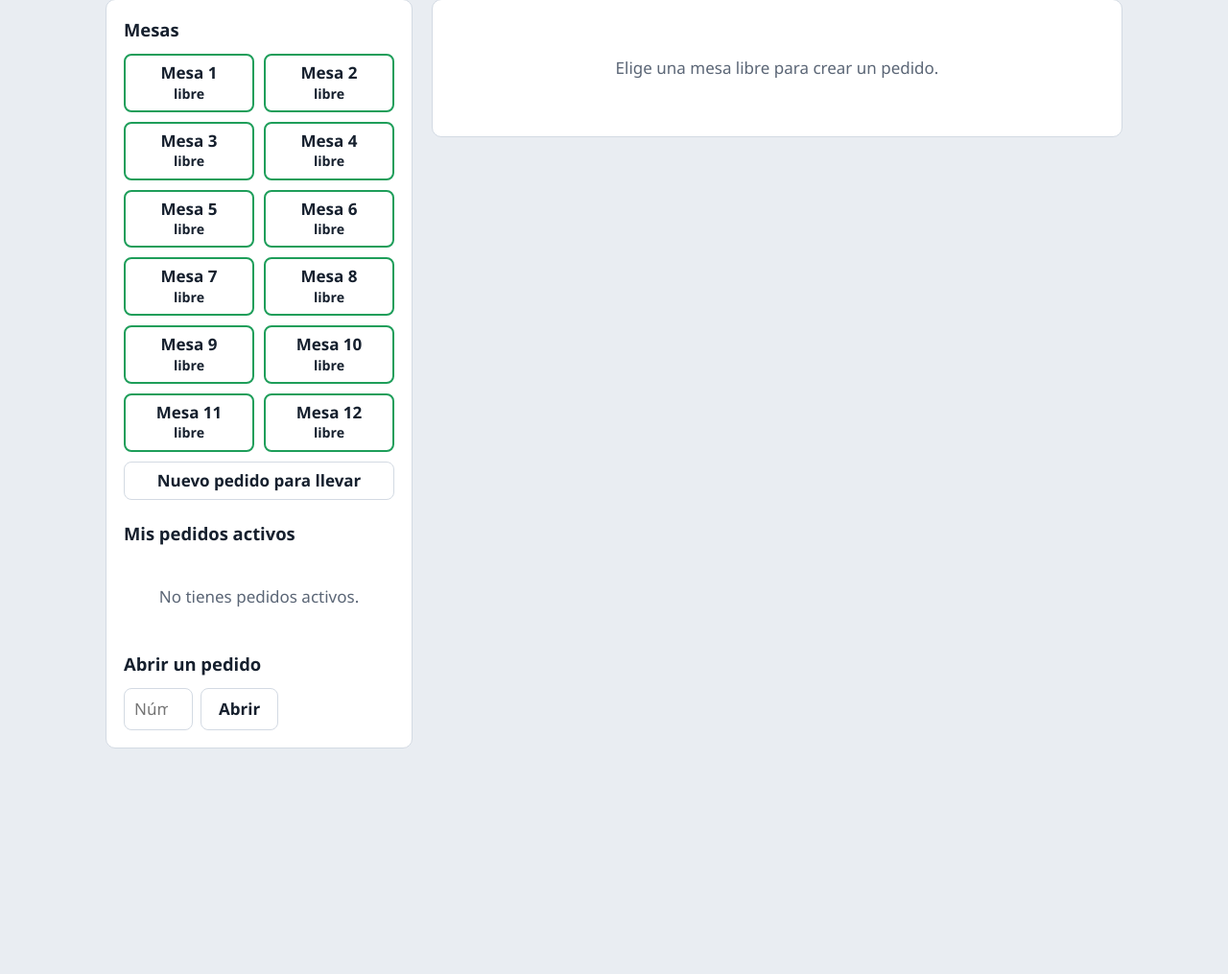
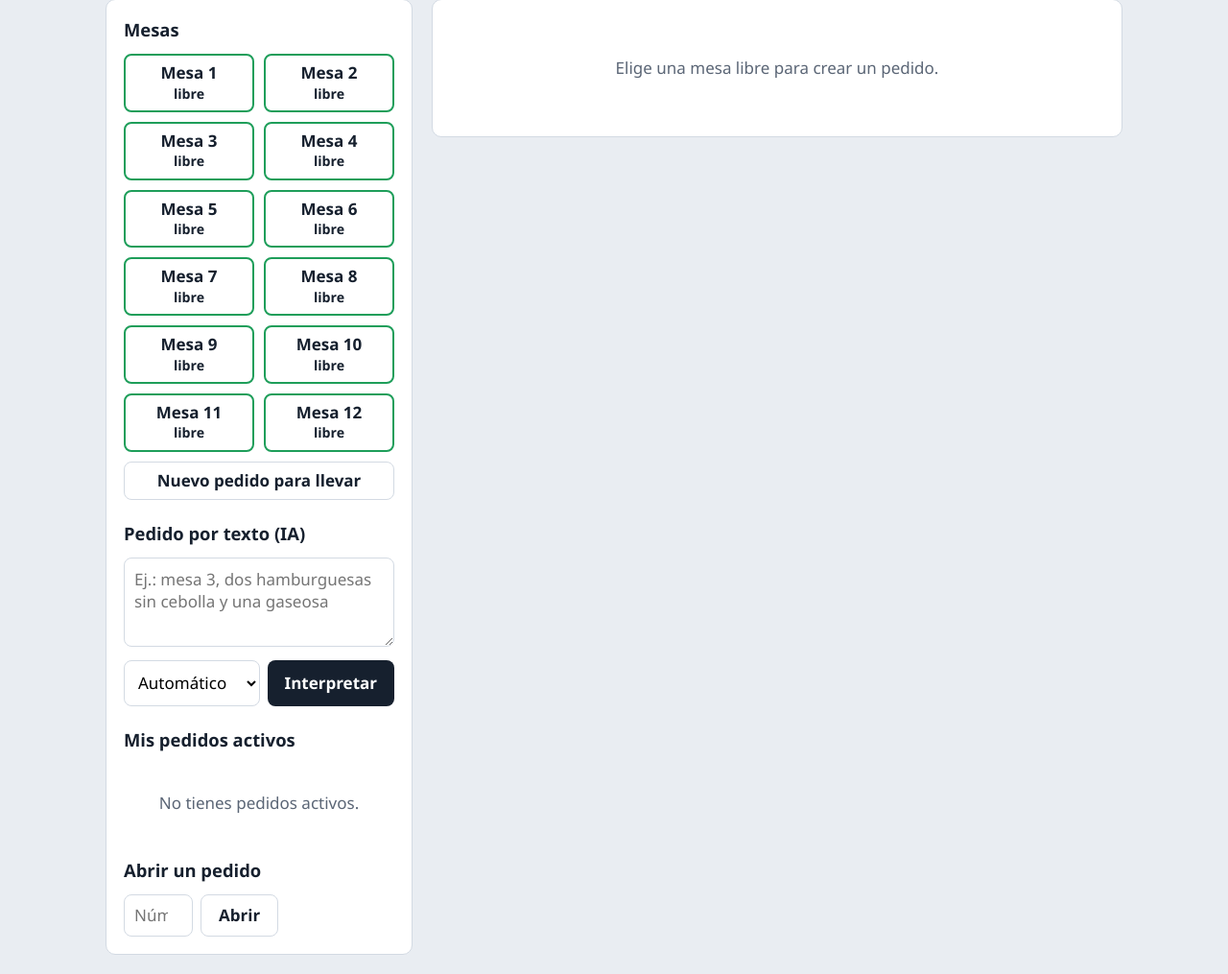
Before and after one commit to undercntrol/polirestaurante, a Spring Boot app: page /mesero.html in a window 1280 px wide. Shown: the part 80-1095 px from the top of the page at 96% size. Before the commit the page ends 860 px from the top, so only its background shows below. Run offline with Spring Boot 4, Linux system fonts and the light colour scheme; data comes from the database, SQL or seed files in the repository; data that the repository does not hold is empty.

Commit message:
IA: crear pedidos desde texto y sección en la pantalla del mesero

```diff
--- a/src/main/java/com/poli/restaurante/controller/IaController.java
+++ b/src/main/java/com/poli/restaurante/controller/IaController.java
@@ -1,13 +1,19 @@
 package com.poli.restaurante.controller;
 
-import com.poli.restaurante.dto.InterpretarRequest;
+import com.poli.restaurante.dto.*;
+import com.poli.restaurante.exception.ReglaNegocioException;
 import com.poli.restaurante.ia.AsistentePedidosService;
+import com.poli.restaurante.ia.ConfirmacionPedidoIaService;
 import com.poli.restaurante.ia.Interpretacion;
+import com.poli.restaurante.ia.ItemInterpretado;
 import jakarta.validation.Valid;
 import lombok.RequiredArgsConstructor;
+import org.springframework.http.HttpStatus;
+import org.springframework.http.ResponseEntity;
 import org.springframework.web.bind.annotation.*;
 
 import java.util.LinkedHashMap;
+import java.util.List;
 import java.util.Map;
 
 /** Asistente de pedidos en lenguaje natural. */
@@ -17,6 +23,7 @@ import java.util.Map;
 public class IaController {
 
     private final AsistentePedidosService asistente;
+    private final ConfirmacionPedidoIaService confirmacion;
 
     /** Qué motores hay, si están listos y qué modelo de Gemini está configurado. */
     @GetMapping("/estado")
@@ -32,4 +39,25 @@ public class IaController {
     public Interpretacion interpretar(@Valid @RequestBody InterpretarRequest req) {
         return asistente.interpretar(req.texto(), req.motor());
     }
+
+    /** El mesero revisó la propuesta (y quizá la corrigió): se crea el pedido. */
+    @PostMapping("/pedidos/confirmar")
+    public ResponseEntity<PedidoResponse> confirmar(@Valid @RequestBody ConfirmarPedidoIaRequest req) {
+        PedidoResponse pedido = confirmacion.confirmar(req.meseroId(), req.tipoPedido(), req.mesaNumero(), req.items());
+        return ResponseEntity.status(HttpStatus.CREATED).body(pedido);
+    }
+
+    /** Atajo para Postman: interpreta el texto y crea el pedido de una vez, sin paso de revisión. */
+    @PostMapping("/pedidos")
+    public ResponseEntity<PedidoIaResponse> crearDesdeTexto(@Valid @RequestBody PedidoDesdeTextoRequest req) {
+        Interpretacion i = asistente.interpretar(req.texto(), req.motor());
+        if (i.items().isEmpty()) {
+            throw new ReglaNegocioException("No se pudo armar el pedido: " + String.join("; ", i.advertencias()));
+        }
+        List<ItemConfirmado> items = i.items().stream()
+                .map((ItemInterpretado it) -> new ItemConfirmado(it.productoId(), it.cantidad(), it.notas()))
+                .toList();
+        PedidoResponse pedido = confirmacion.confirmar(req.meseroId(), i.tipoPedido(), i.mesaNumero(), items);
+        return ResponseEntity.status(HttpStatus.CREATED).body(new PedidoIaResponse(i, pedido));
+    }
 }
--- a/src/main/resources/static/css/estilos.css
+++ b/src/main/resources/static/css/estilos.css
@@ -10,12 +10,12 @@ main.dos{grid-template-columns:320px 1fr;align-items:start}
 @media(max-width:800px){main.dos{grid-template-columns:1fr}}
 section{background:var(--papel);border-radius:10px;padding:18px;border:1px solid var(--linea)}
 h2{margin:0 0 12px;font-size:1.15rem}
-button,input,select{font:inherit}
+button,input,select,textarea{font:inherit}
 button{min-height:48px;padding:0 18px;border:0;border-radius:8px;background:var(--tinta);color:#fff;font-weight:600;cursor:pointer}
 button:disabled{background:#c5ccd6;color:#7d8794;cursor:not-allowed}
 button.claro{background:#fff;color:var(--tinta);border:1px solid var(--linea);min-height:40px}
 button:focus-visible,input:focus-visible,select:focus-visible{outline:3px solid var(--preparacion);outline-offset:2px}
-input,select{min-height:44px;padding:0 10px;border:1px solid var(--linea);border-radius:8px;background:#fff}
+input,select,textarea{min-height:44px;padding:0 10px;border:1px solid var(--linea);border-radius:8px;background:#fff}
 .campos select{flex:1;min-width:0}
 .mesas{display:grid;grid-template-columns:repeat(auto-fill,minmax(120px,1fr));gap:10px}
 .mesa{background:#fff;color:var(--tinta);border:2px solid var(--listo);line-height:1.2;padding:8px}
@@ -49,3 +49,4 @@ td input{width:100%}
 .cifra{border:1px solid var(--linea);border-radius:10px;padding:12px}
 .cifra strong{display:block;font-size:1.4rem}
 .inactivo{color:var(--suave)}
+textarea{width:100%;padding:10px;resize:vertical}
--- a/src/main/resources/static/mesero.html
+++ b/src/main/resources/static/mesero.html
@@ -5,6 +5,10 @@
 <main class="dos">
 <section><h2>Mesas</h2><div id="mesas" class="mesas"></div>
 <button class="claro" id="llevar" style="width:100%;margin-top:10px">Nuevo pedido para llevar</button>
+<h2 style="margin-top:22px">Pedido por texto (IA)</h2>
+<textarea id="iaTexto" rows="3" placeholder="Ej.: mesa 3, dos hamburguesas sin cebolla y una gaseosa" aria-label="Pedido en texto"></textarea>
+<div class="campos" style="margin-top:8px"><select id="iaMotor" aria-label="Motor"><option value="">Automático</option><option value="GEMINI">Gemini (IA)</option><option value="REGLAS">Reglas (sin IA)</option></select><button id="iaInterpretar">Interpretar</button></div>
+<div id="iaPropuesta"></div>
 <h2 style="margin-top:22px">Mis pedidos activos</h2><div id="activos"></div>
 <h2 style="margin-top:22px">Abrir un pedido</h2>
 <div class="campos"><input id="nroPedido" type="number" min="1" placeholder="Número de pedido"><button class="claro" id="abrir">Abrir</button></div></section>
@@ -13,7 +17,7 @@
 <script src="js/api.js"></script>
 <script>
 const MESERO = 1; // id en la tabla mesero del usuario "mesero" de los datos de prueba (aún no hay login)
-let pedido = null, menu = [], metodos = [];
+let pedido = null, menu = [], metodos = [], propuesta = null;
 
 async function cargarActivos() {
   const activos = await api('/pedidos/activos?meseroId=' + MESERO);
@@ -51,6 +55,33 @@ $('#activos').addEventListener('click', async e => {
   const b = e.target.closest('[data-ver]'); if (!b) return;
   try { mostrar(await api('/pedidos/' + b.dataset.ver)); } catch (err) { aviso(err.message, true); }
 });
+// ---------- Asistente de pedidos con IA ----------
+function pintarPropuesta() {
+  const p = propuesta;
+  if (!p) { $('#iaPropuesta').innerHTML = ''; return; }
+  const lineas = p.items.map(i => `<div class="linea"><div>${i.cantidad} × ${esc(i.productoNombre)}${i.notas ? `<div class="nota">${esc(i.notas)}</div>` : ''}</div></div>`).join('') || '<p class="vacio">No se reconoció ningún producto.</p>';
+  const avisos = p.advertencias.map(a => `<div class="nota" style="color:var(--cancelado)">⚠ ${esc(a)}</div>`).join('');
+  $('#iaPropuesta').innerHTML = `<div class="ticket" style="--c:var(--preparacion);margin-top:10px"><div class="cab"><strong>${p.tipoPedido === 'PARA_LLEVAR' ? 'Para llevar' : 'Mesa ' + (p.mesaNumero ?? '?')}</strong><span class="nota">${esc(p.motor)} · ${p.milisegundos} ms</span></div>${lineas}${avisos}
+<div class="campos" style="margin-top:10px"><button id="iaCrear" ${p.items.length ? '' : 'disabled'}>Crear pedido</button><button class="claro" id="iaDescartar">Descartar</button></div></div>`;
+}
+$('#iaInterpretar').onclick = async () => {
+  const texto = $('#iaTexto').value.trim(); if (!texto) return;
+  const b = $('#iaInterpretar'); b.disabled = true; b.textContent = 'Interpretando…';
+  try { propuesta = await api('/ia/interpretar', 'POST', {texto, motor: $('#iaMotor').value || null}); pintarPropuesta(); }
+  catch (err) { aviso(err.message, true); }
+  finally { b.disabled = false; b.textContent = 'Interpretar'; }
+};
+$('#iaPropuesta').addEventListener('click', async e => {
+  if (e.target.id === 'iaDescartar') { propuesta = null; pintarPropuesta(); return; }
+  if (e.target.id !== 'iaCrear') return;
+  try {
+    const p = propuesta;
+    mostrar(await api('/ia/pedidos/confirmar', 'POST', {meseroId: MESERO, tipoPedido: p.tipoPedido, mesaNumero: p.mesaNumero,
+      items: p.items.map(i => ({productoId: i.productoId, cantidad: i.cantidad, notas: i.notas}))}));
+    aviso('Pedido creado desde el texto'); propuesta = null; pintarPropuesta(); $('#iaTexto').value = ''; cargarMesas();
+  } catch (err) { aviso(err.message, true); }
+});
+
 $('#llevar').onclick = async () => {
   try { menu = await api('/menu'); mostrar(await api('/pedidos', 'POST', {meseroId: MESERO, tipoPedido: 'PARA_LLEVAR'})); aviso('Pedido para llevar creado'); cargarActivos(); }
   catch (err) { aviso(err.message, true); }
@@ -89,6 +120,8 @@ setInterval(async () => {
 (async () => {
   try {
     await cargarMesas(); menu = await api('/menu'); metodos = await api('/metodos-pago');
+    const ia = await api('/ia/estado').catch(() => null);
+    if (ia && !ia.motores.GEMINI) { const o = $('#iaMotor option[value="GEMINI"]'); o.disabled = true; o.textContent = 'Gemini (falta la clave)'; }
     const id = localStorage.getItem('pedido');
     if (id) { try { mostrar(await api('/pedidos/' + id)); } catch (e) {} }
   } catch (err) { aviso('No se pudo conectar con el servidor', true); }
```
Also changed, not shown: src/main/java/com/poli/restaurante/dto/ConfirmarPedidoIaRequest.java (added, +19 -0 lines), src/main/java/com/poli/restaurante/dto/ItemConfirmado.java (added, +7 -0 lines), src/main/java/com/poli/restaurante/dto/PedidoDesdeTextoRequest.java (added, +11 -0 lines), src/main/java/com/poli/restaurante/dto/PedidoIaResponse.java (added, +7 -0 lines), src/main/java/com/poli/restaurante/ia/ConfirmacionPedidoIaService.java (added, +54 -0 lines).
